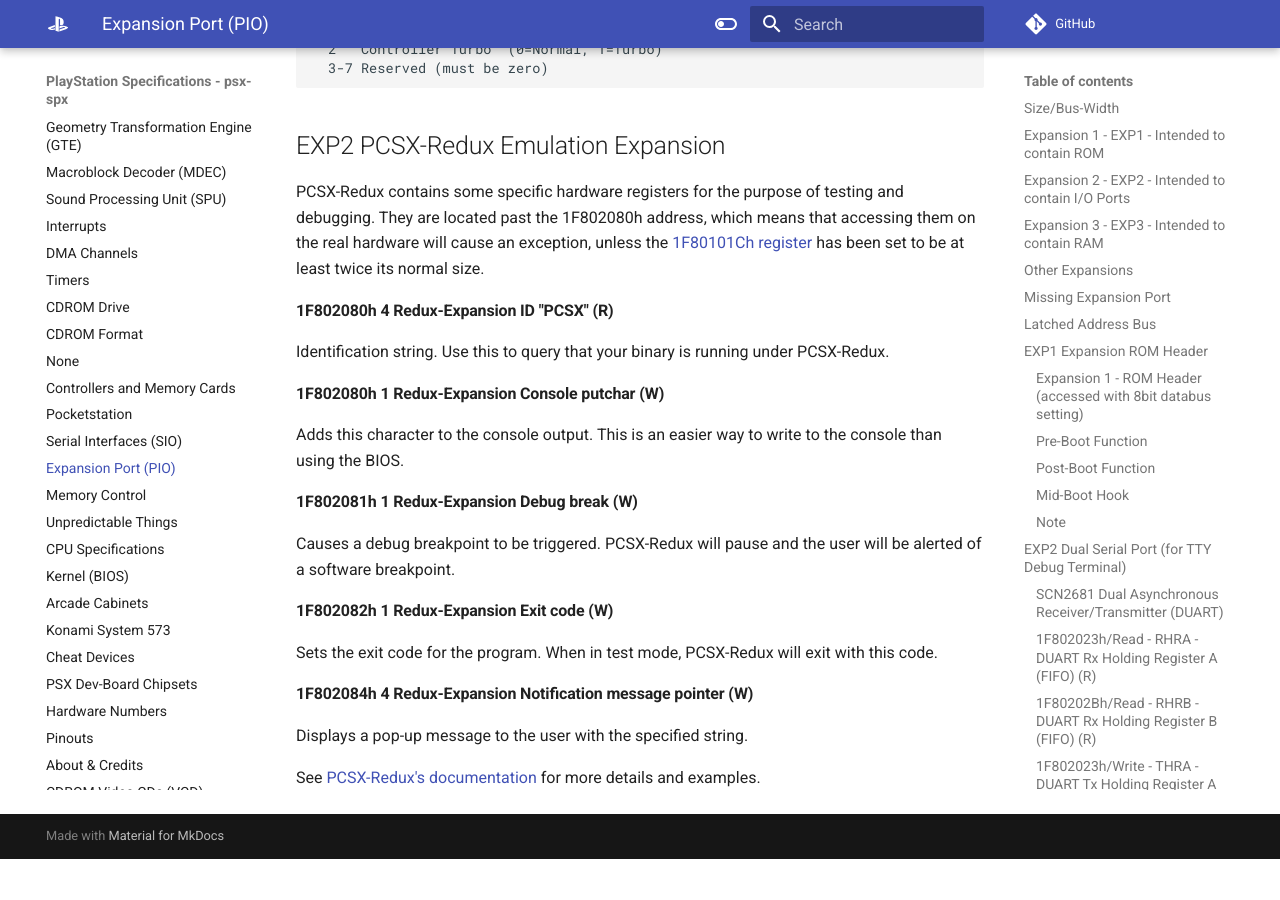
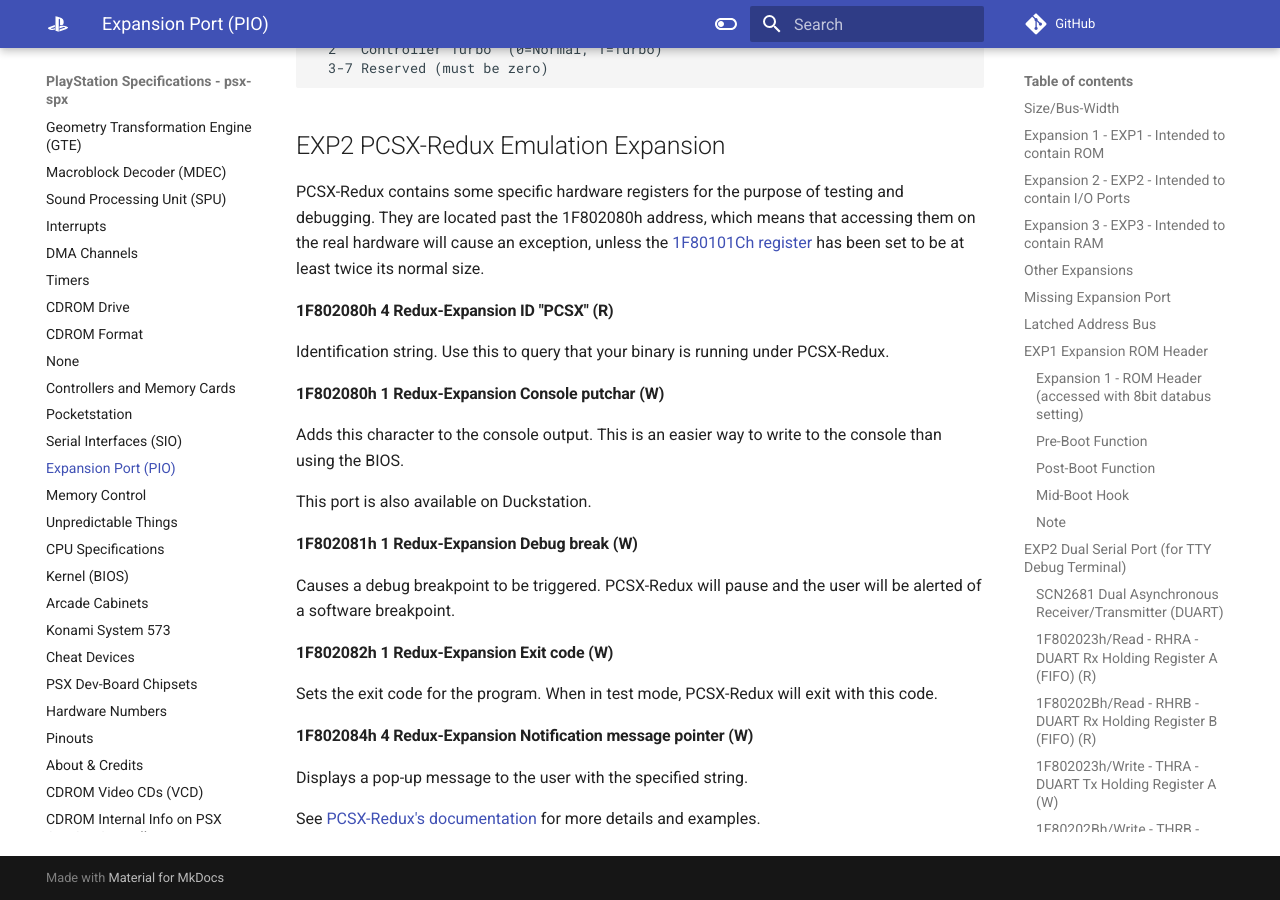
Before and after one commit to psx-spx/psx-spx.github.io, an MkDocs documentation site: the page built from docs/expansionportpio.md, in a window 1280 px wide and 900 px high, scrolled down 11448 px. Built offline with MkDocs 1.6.1 and Material for MkDocs 9.7.7, drawn with Linux system fonts in a browser that asks for light colours; comment, search, counter and statistics services are not loaded; before the commit the page ends 12307 px from its top, so only the background shows below that.

Commit message:
Mention Duckstation's compatibility with Redux's putchar port

```diff
--- a/docs/expansionportpio.md
+++ b/docs/expansionportpio.md
@@ -498,6 +498,8 @@
 #### 1F802080h 1 Redux-Expansion Console putchar (W)
 Adds this character to the console output. This is an easier way to write to the console than using the BIOS.
 
+This port is also available on Duckstation.
+
 #### 1F802081h 1 Redux-Expansion Debug break (W)
 Causes a debug breakpoint to be triggered. PCSX-Redux will pause and the user will be alerted of a software breakpoint.
 
```
